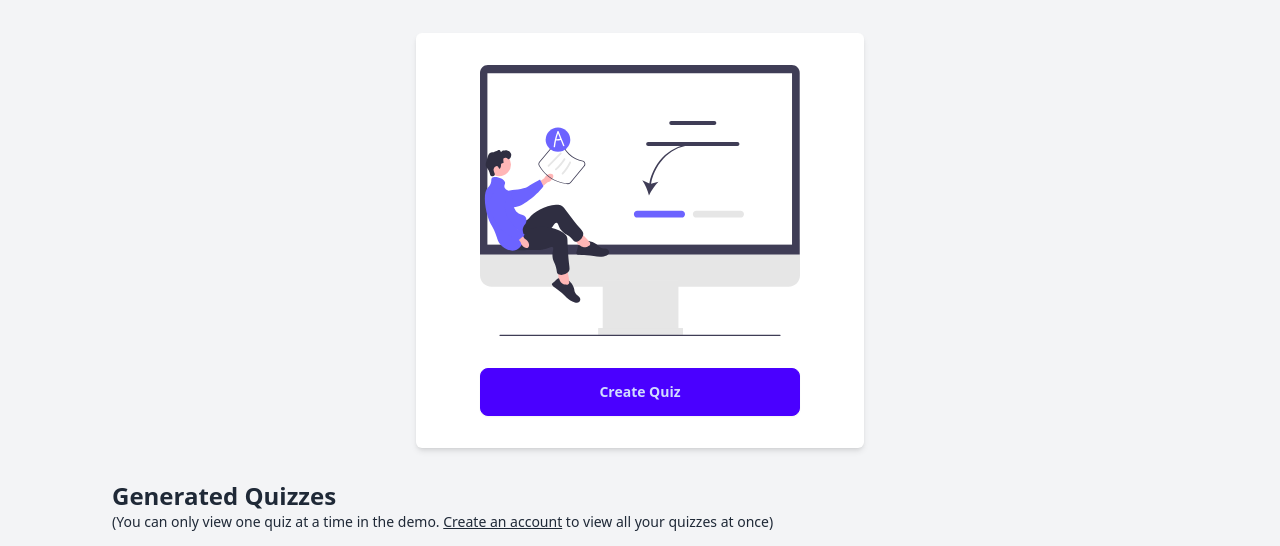
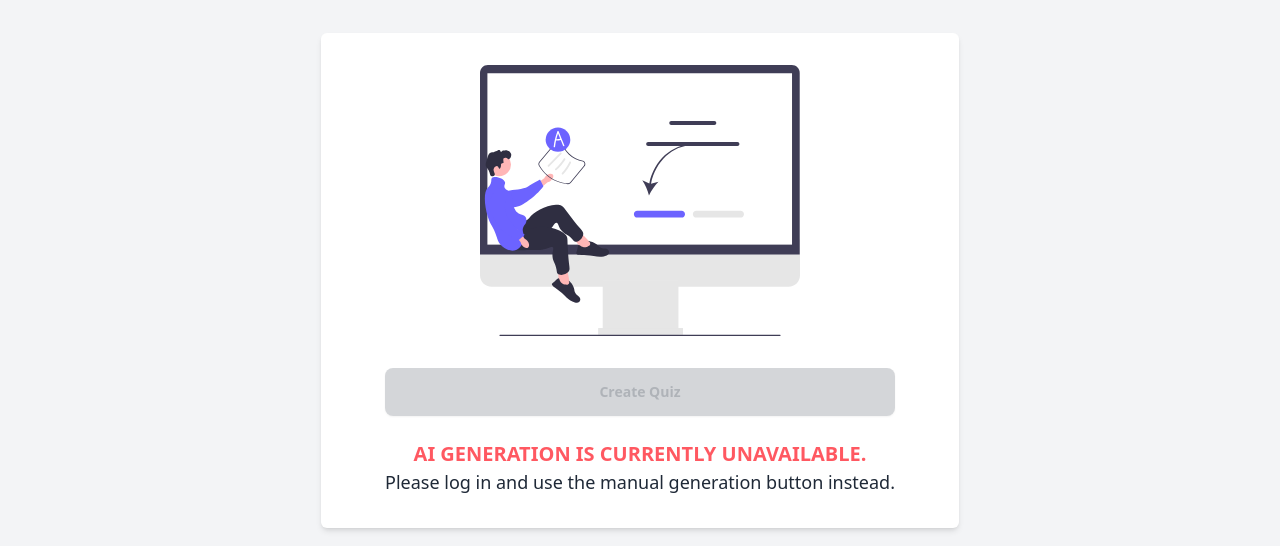
Before and after one commit to LombaxTech/RKStudy, a Next.js app: page /demo in a window 1280 px wide. Shown: the part 191-737 px from the top of the page. Built offline with nearby package versions, Linux system fonts and the light colour scheme; no server answers.

Commit message:
disable ai generation while convertkit issue is not working

```diff
--- a/components/StudentHome.tsx
+++ b/components/StudentHome.tsx
@@ -119,12 +119,16 @@ export default function StudentHome() {
               <div className="flex flex-col gap-2">
                 {/* <Link href={`/quiz/create/ai`} className="w-full"> */}
                 <button
-                  disabled={limitReached}
+                  disabled={true}
                   className="btn btn-primary"
                   onClick={() => setCreateQuizModalIsOpen(true)}
                 >
                   Create Quiz with AI
                 </button>
+                <span className="text-error text-center">
+                  AI generation is currently unavailable. Please use the manual
+                  generation button instead.
+                </span>
                 {/* </Link> */}
                 <Link href={`/quiz/create/manual`} className="w-full">
                   <button className="btn btn-outline w-full">
--- a/pages/demo/index.tsx
+++ b/pages/demo/index.tsx
@@ -55,25 +55,20 @@ export default function Demo() {
           <div className="flex flex-col gap-2">
             <img src={"/test.svg"} className="w-80 mb-6 mx-auto" alt="" />
             <button
-              disabled={limitReached}
+              disabled={true}
               className="btn btn-primary"
               onClick={() => setCreateQuizModalIsOpen(true)}
             >
               Create Quiz
             </button>
-            {limitReached && (
             <div className="flex flex-col gap-0 text-center mt-4">
               <span className="text-error text-xl font-bold uppercase">
-                  You've used up all your generations.
+                AI generation is currently unavailable.
               </span>
               <h1 className="text-lg font-normal">
-                  <Link className="underline" href={"/signup"}>
-                    Create an account
-                  </Link>{" "}
-                  for more free generations
+                Please log in and use the manual generation button instead.
               </h1>
             </div>
-            )}
           </div>
         </div>
 
```
Lines whose indentation alone changed are shown as unchanged.
